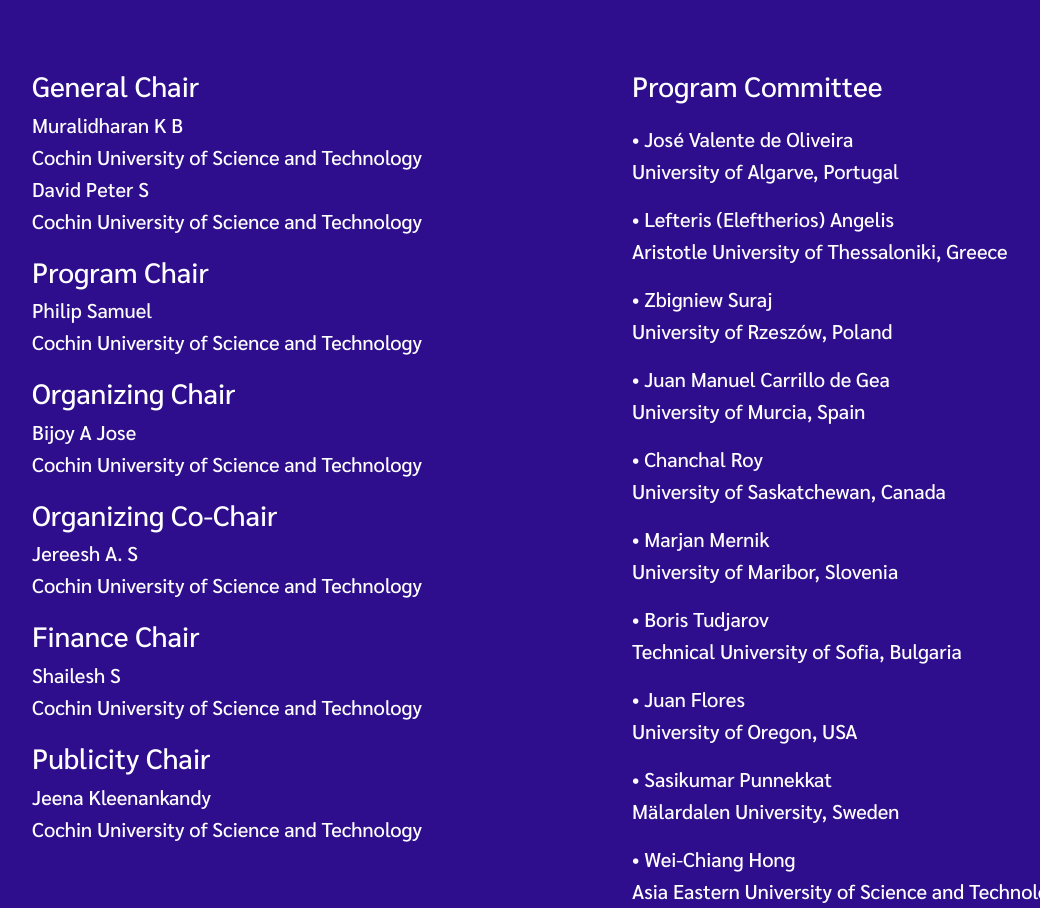
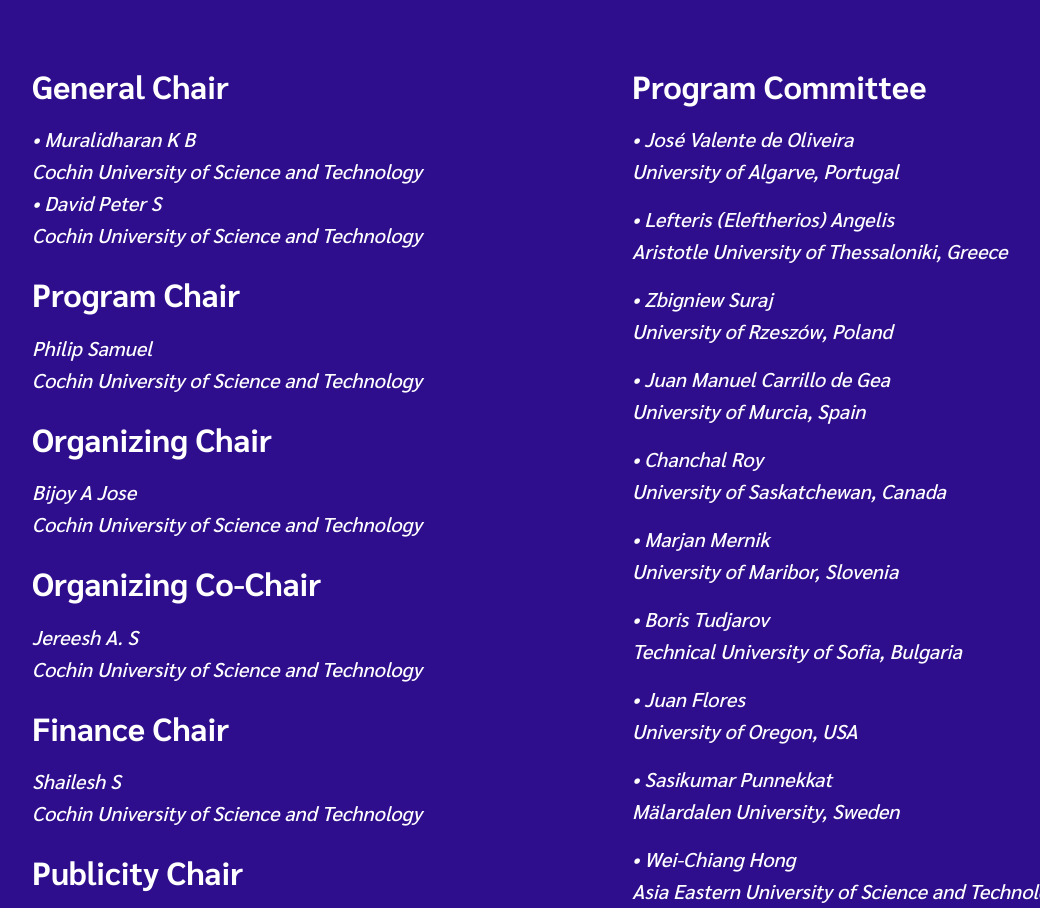
Before and after one commit to DCS-CUSAT/icaise, a plain HTML site: page index.html in a window 1280 px wide. Shown: the part 5957-6865 px from the top of the page, without its empty margins (23-1063 px from the left). Drawn offline with nearby package versions, Linux system fonts and the light colour scheme; no server answers.

Commit message:
committee styling updated

```diff
--- a/assets/js/main.js
+++ b/assets/js/main.js
@@ -258,8 +258,8 @@ fetch('Json/committee.json')
 function committee(json){
   json.forEach(element => {
     document.getElementById("pc-list").innerHTML += (
-      `<h5 class="mt-4">&#x2022; ${element.name}</h5>`+
-      `<h5>${element.designation}</h5>`
+      `<h5>&#x2022; ${element.name}</h5>`+
+      `<h5 class="mb-4">${element.designation}</h5>`
     );
   });
 }
--- a/index.html
+++ b/index.html
@@ -600,30 +600,46 @@
                 <div class="col-12">
                     <div class="logo-area">
                         <div class="row">
-                            <div class="col-12 col-lg-6" >
-                                <h3>General Chair</h3>
-                                <h5>Muralidharan K B</h5>
+                            <style>
+                                .chairs h5{
+                                    font-style: italic !important;
+                                }
+                                .chairs h2{
+                                    color: white !important;
+                                    font-weight: bold !important;
+                                    padding: 20px 0 14px !important;
+                                    /* border-bottom:solid white 2px; */
+                                }
+                            </style>
+                            <div class="col-12 col-lg-6 chairs">
+                                <h2>General Chair</h2>
+                                <h5>&#x2022; Muralidharan K B</h5>
                                 <h5>Cochin University of Science and Technology</h5>
-                                <h5>David Peter S</h5>
+                                <h5>&#x2022; David Peter S</h5>
                                 <h5>Cochin University of Science and Technology</h5>
-                                <h3>Program Chair</h3>
+
+                                <h2>Program Chair</h2>
                                 <h5>Philip Samuel</h5>
                                 <h5>Cochin University of Science and Technology</h5>
-                                <h3>Organizing Chair</h3>
+
+                                <h2>Organizing Chair</h2>
                                 <h5>Bijoy A Jose</h5>
                                 <h5>Cochin University of Science and Technology</h5>
-                                <h3>Organizing Co-Chair</h3>
+
+                                <h2>Organizing Co-Chair</h2>
                                 <h5>Jereesh A. S</h5>
                                 <h5>Cochin University of Science and Technology</h5>
-                                <h3>Finance Chair</h3>
+
+                                <h2>Finance Chair</h2>
                                 <h5>Shailesh S</h5>
                                 <h5>Cochin University of Science and Technology</h5>
-                                <h3>Publicity Chair</h3>
+
+                                <h2>Publicity Chair</h2>
                                 <h5>Jeena Kleenankandy</h5>
                                 <h5>Cochin University of Science and Technology</h5>
                             </div>
-                            <div class="col-12 col-lg-6" id="pc-list">
-                                <h3>Program Committee</h3>
+                            <div class="col-12 col-lg-6 chairs" id="pc-list">
+                                <h2>Program Committee</h2>
                             </div>
                         </div>
                     </div>
```
